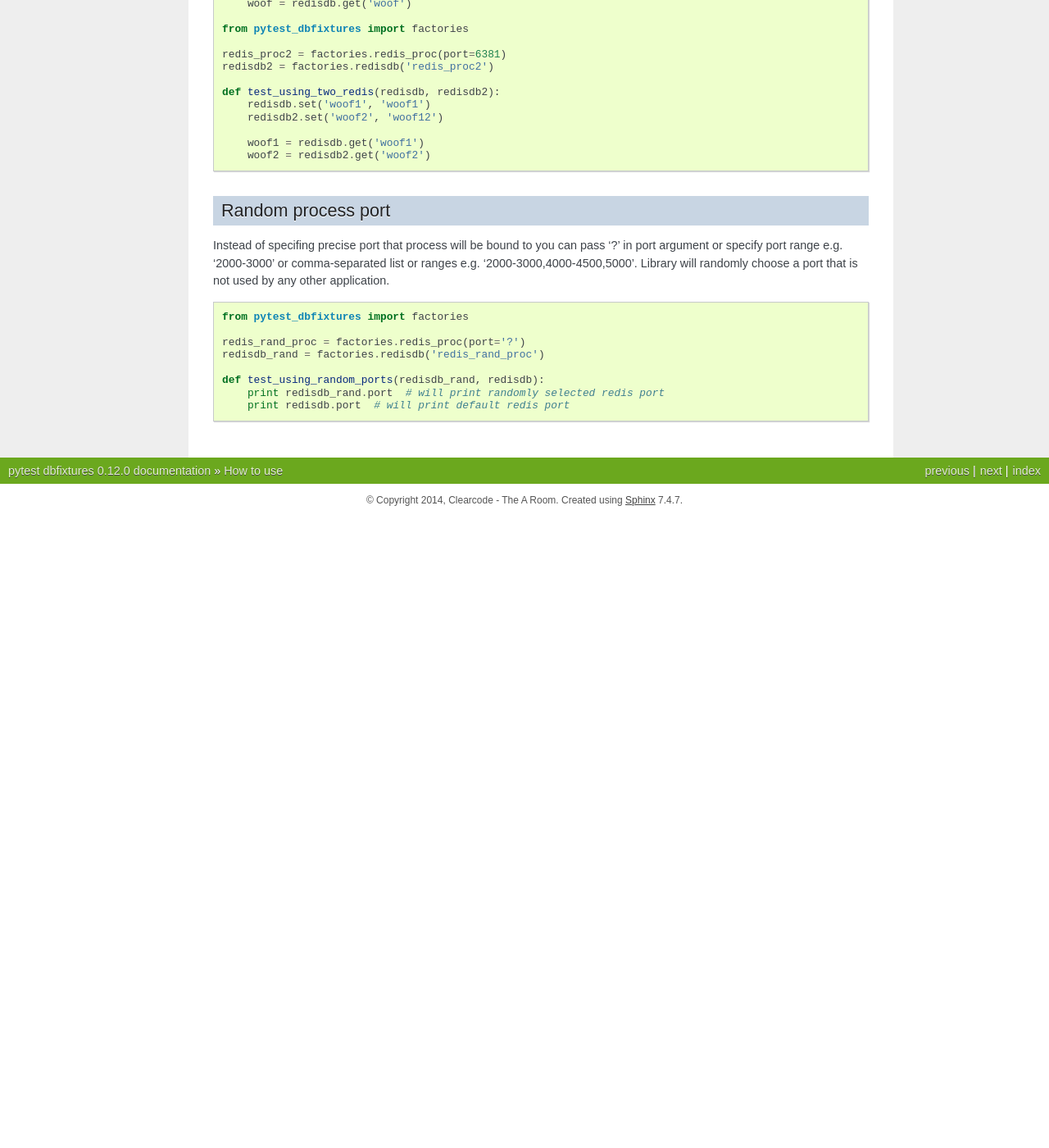
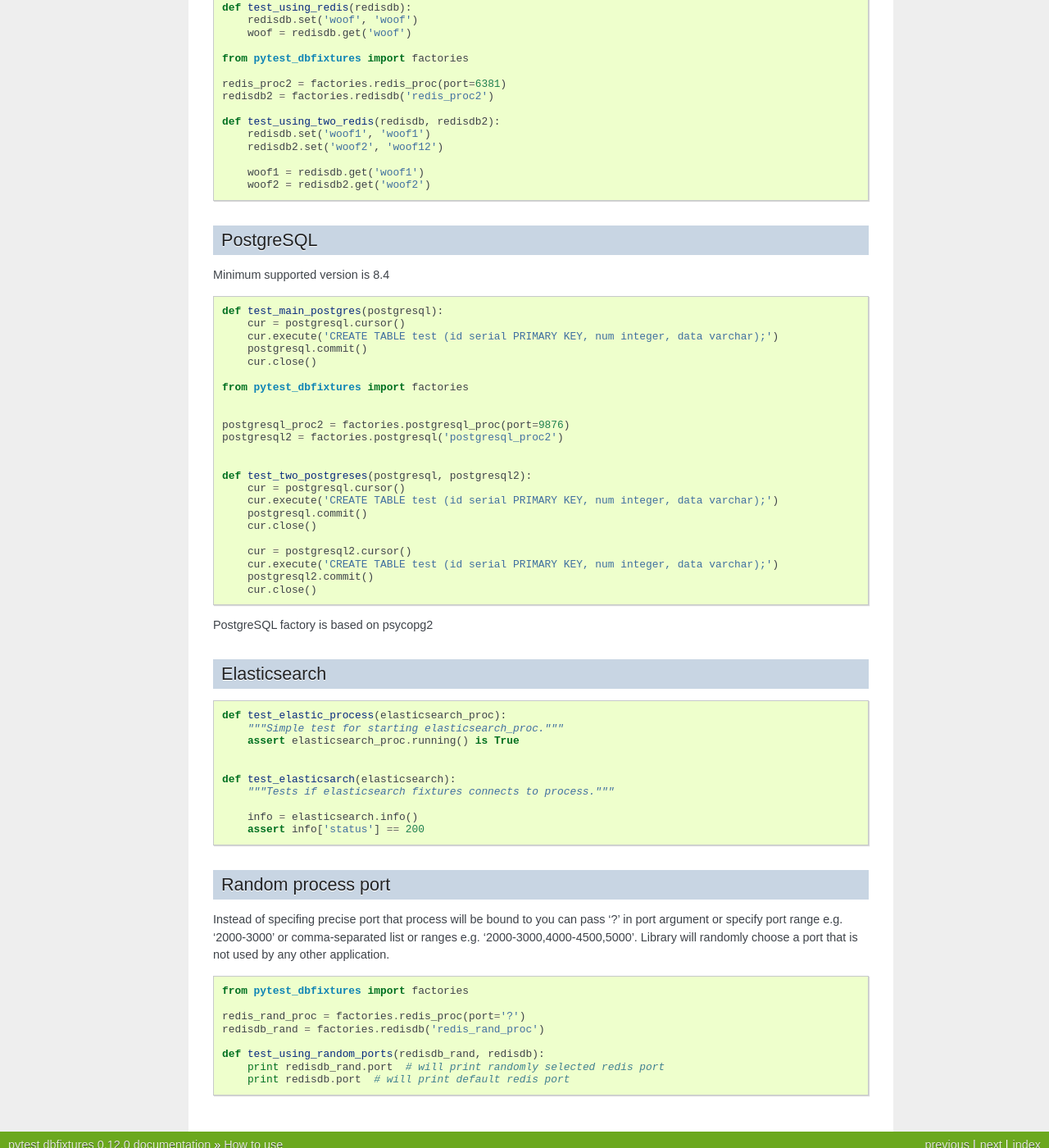
Before and after one commit to ClearcodeHQ/pytest-dbfixtures, a Sphinx documentation site: the page built from docs/howtouse.rst, in a window 1280 px wide and 1400 px high, scrolled down 1284 px. Shown: the whole window at 82% size. Built offline with Sphinx 7.4.7, drawn with Linux system fonts in a browser that asks for light colours; before the commit the page ends 1914 px from its top, so only the background shows below that; some of the changed text lies outside the part shown.

Commit message:
add info about minimal version supported - closes #132

```diff
--- a/docs/howtouse.rst
+++ b/docs/howtouse.rst
@@ -75,6 +75,8 @@
 Redis
 -----
 
+Minimum supported version is 2.6
+
 .. sourcecode:: python
 
     def test_using_redis(redisdb):
@@ -93,6 +95,57 @@
         woof1 = redisdb.get('woof1')
         woof2 = redisdb2.get('woof2')
 
+PostgreSQL
+----------
+
+Minimum supported version is 8.4
+
+.. code-block:: python
+
+    def test_main_postgres(postgresql):
+        cur = postgresql.cursor()
+        cur.execute('CREATE TABLE test (id serial PRIMARY KEY, num integer, data varchar);')
+        postgresql.commit()
+        cur.close()
+
+    from pytest_dbfixtures import factories
+
+
+    postgresql_proc2 = factories.postgresql_proc(port=9876)
+    postgresql2 = factories.postgresql('postgresql_proc2')
+
+
+    def test_two_postgreses(postgresql, postgresql2):
+        cur = postgresql.cursor()
+        cur.execute('CREATE TABLE test (id serial PRIMARY KEY, num integer, data varchar);')
+        postgresql.commit()
+        cur.close()
+
+        cur = postgresql2.cursor()
+        cur.execute('CREATE TABLE test (id serial PRIMARY KEY, num integer, data varchar);')
+        postgresql2.commit()
+        cur.close()
+
+
+PostgreSQL factory is based on psycopg2
+
+
+Elasticsearch
+-------------
+
+.. code-block:: python
+
+    def test_elastic_process(elasticsearch_proc):
+        """Simple test for starting elasticsearch_proc."""
+        assert elasticsearch_proc.running() is True
+
+
+    def test_elasticsarch(elasticsearch):
+        """Tests if elasticsearch fixtures connects to process."""
+
+        info = elasticsearch.info()
+        assert info['status'] == 200
+
 
 Random process port
 -------------------
```
